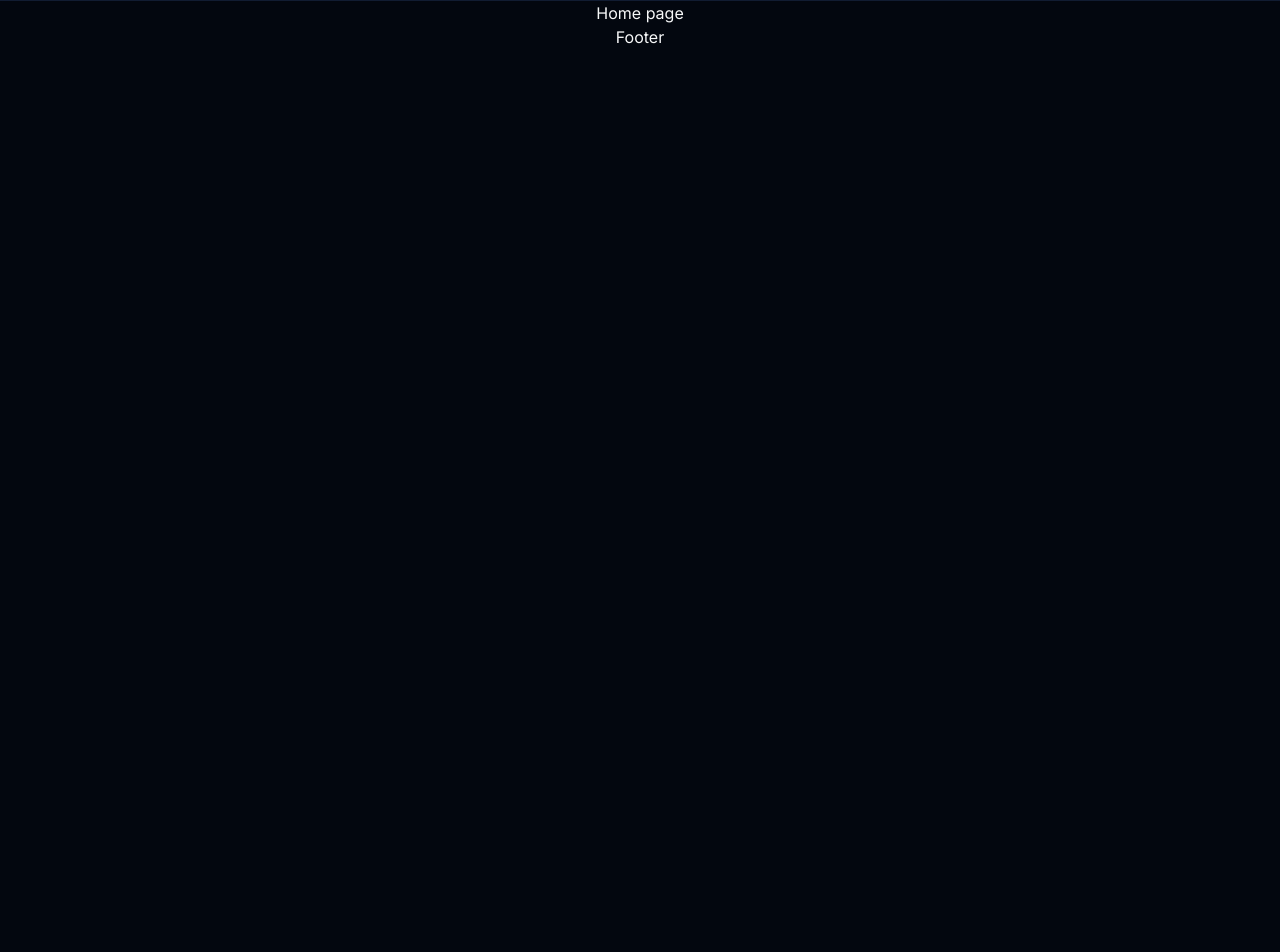
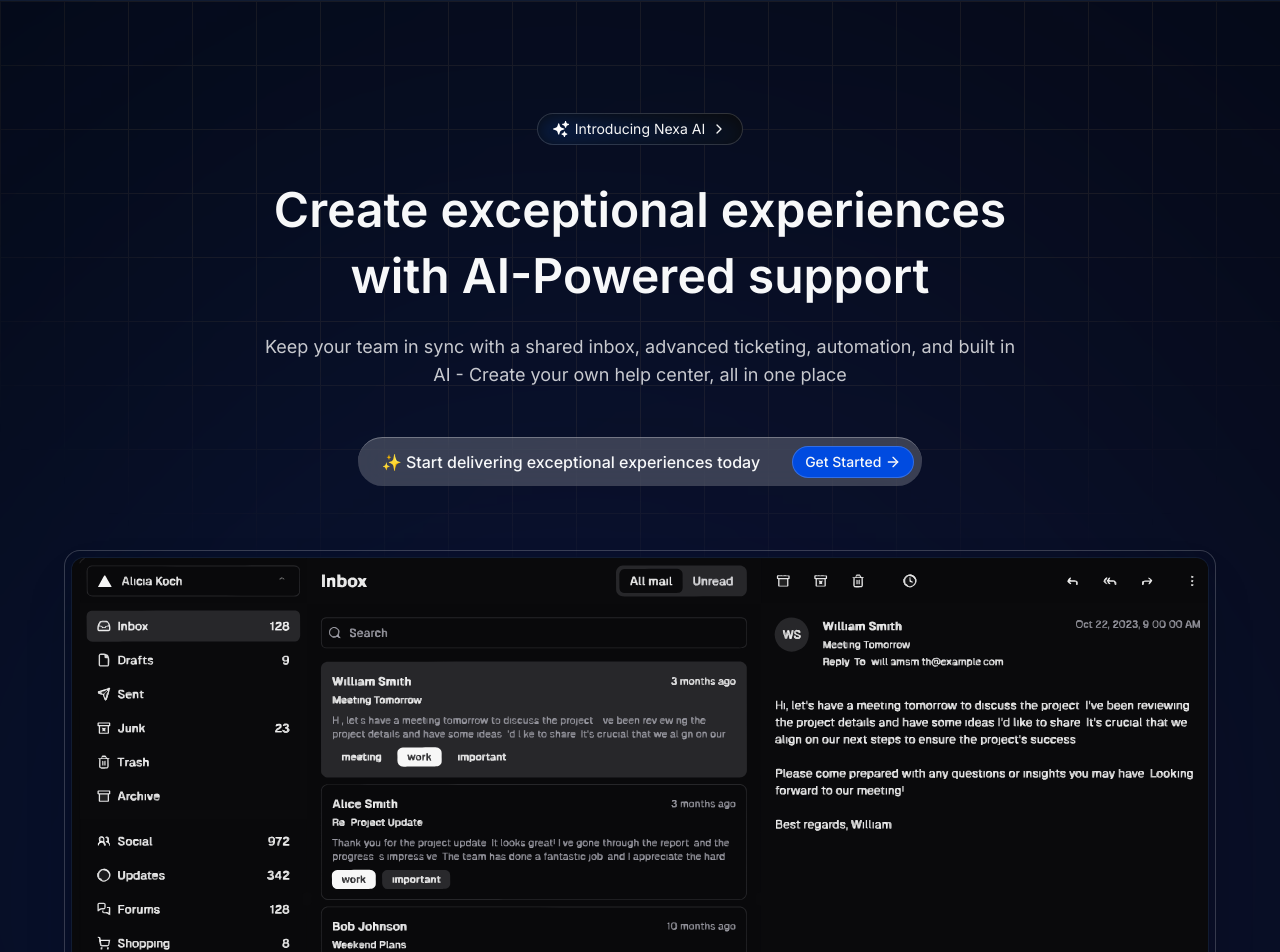
Before and after one commit to i-am-feyi/nexa, a Next.js app: page / in a window 1280 px wide. Shown: the part 55-1007 px from the top of the page. Before the commit the page ends 800 px from the top, so only its background shows below. Built offline with nearby package versions, Linux system fonts and the light colour scheme.

Commit message:
chore: implement hero section

```diff
--- a/app/(content)/page.tsx
+++ b/app/(content)/page.tsx
@@ -1,7 +1,12 @@
+import Hero from "@/components/hero";
 import React from "react";
 
 const HomePage = () => {
-  return <div>Home page</div>;
+  return (
+    <section className="w-full relative flex items-center justify-center flex-col px-4 md:px-0 py-8">
+      <Hero />
+    </section>
+  );
 };
 
 export default HomePage;
--- a/components/global/container.tsx
+++ b/components/global/container.tsx
@@ -1,3 +1,5 @@
+"use client";
+
 import { cn } from "@/lib/utils";
 import { motion } from "framer-motion";
 import React from "react";
--- a/components/global/wrapper.tsx
+++ b/components/global/wrapper.tsx
@@ -8,7 +8,7 @@ interface Props {
 
 const Wrapper: React.FC<Props> = ({ className, children }: Props) => {
   return (
-    <div className={cn("j-full mx-auto w-full max-w-screen-xl px-4 md:px-20", className)}>
+    <div className={cn("h-full mx-auto w-full max-w-screen-xl px-4 md:px-20", className)}>
       {children}
     </div>
   );
--- /dev/null
+++ b/components/hero.tsx
@@ -0,0 +1,87 @@
+import React from "react";
+import Wrapper from "./global/wrapper";
+import Container from "./global/container";
+import Image from "next/image";
+import { ArrowRight, ChevronRight } from "lucide-react";
+import Link from "next/link";
+import { Button } from "./ui/button";
+
+const Hero = () => {
+  return (
+    <Wrapper>
+      <div className="absolute inset-0 dark:bg-[linear-gradient(to_right,#e2e8f0_1px,transparent_1px),linear-gradient(to_bottom,#e2e8f0_1px,transparent_1px)])] bg-[linear-gradient(to_right,#161616_1px,transparent_1px),linear-gradient(to_bottom,#161616_1px,transparent_1px)] bg-[size:4rem_4rem] [mask-image:radial-gradient(ellipse_60%_50%_at_50%_0%,#000_70%,transparent_110%)] -z-10 h-[150vh]"></div>
+
+      <Container>
+        <div className="flex flex-col items-center justify-center py-20 h-full">
+          {/* Eyebrow/Pre-Heading  */}
+          <button className="group relative grid overflow-hidden rounded-full px-4 py-1 shadow-[0_1000px_0_0_hsl(0_0%_20%)_inset] transition-colors duration-200">
+            <span>
+              <span className="spark mask-gradient absolute inset-0 h-[100%] w-[100%] animate-flip overflow-hidden rounded-full [mask:linear-gradient(white,_transparent_50%)] before:absolute before:aspect-square before:w-[200%] before:rotate-[-90deg] before:animate-rotate before:bg-[conic-gradient(from_0deg,transparent_0_340deg,white_360deg)] before:content-[''] before:[inset:0_auto_auto_50%] before:[translate:-50%_-15%]" />
+            </span>
+            <span className="backdrop absolute inset-[1px] rounded-full bg-neutral-950 transition-colors duration-200 group-hover:bg-neutral-900" />
+            <span className="h-full w-full blur-md absolute bottom-0 inset-x-0 bg-gradient-to-tr from-primary/40"></span>
+            <span className="z-10 py-0.5 text-sm text-neutral-100 flex items-center justify-center gap-1.5">
+              <Image
+                src="/icons/sparkles-dark.svg"
+                alt="✨"
+                width={24}
+                height={24}
+                className="w-4 h-4"
+              />
+              Introducing Nexa AI
+              <ChevronRight className="w-4 h-4" />
+            </span>
+          </button>
+
+          {/* Hero Content */}
+          <div className="flex flex-col items-center mt-8 max-w-3xl w-11/12 md:w-full">
+            {/* Hero Text */}
+            <h1 className="text-4xl md:text-5xl lg:text-5xl md:!leading-snug font-semibold text-center bg-clip-text">
+              Create exceptional experiences with AI-Powered support
+            </h1>
+            <p className="text-base text-center md:text-lg text-foreground/80 mt-6">
+              Keep your team in sync with a shared inbox, advanced ticketing, automation,
+              and built in AI - Create your own help center, all in one place
+            </p>
+
+            {/* Hero CTA Button */}
+            <div className="hidden md:flex relative items-center justify-center mt-8 md:mt-12 w-full">
+              <Link
+                href="#"
+                className="flex items-center justify-center w-max rounded-full border-t border-foreground/30 bg-white/20 backdrop-blur-lg px-2 py-1 md:py-2 gap-2 md:gap-8 shadow-3xl shadow-background/40 cursor-pointer select-none"
+              >
+                <p className="text-foreground text-sm text-center md:text-base font-medium pl-4 pr-4 lg:pr-0">
+                  ✨ {"  "}Start delivering exceptional experiences today
+                </p>
+                <Button
+                  size="sm"
+                  className="rounded-full hidden lg:flex border border-foreground/20"
+                >
+                  Get Started
+                  <ArrowRight className="w-4 h-4 ml-1" />
+                </Button>
+              </Link>
+            </div>
+          </div>
+
+          {/* Image and Background Gradient + Blur */}
+          <div className="relative flex items-center py-10 md:py-20 w-full">
+            <div className="absolute top-1/2 left-1/2 -z-10 gradient w-3/4 -translate-x-1/2 h-3/4 -translate-y-1/2 inset-0 blur-[50rem]"></div>
+            <div className="-m-2 rounded-xl p-2 ring-1 ring-inset ring-foreground/20 lg:-m-4 lg:rounded-2xl bg-opacity-50 backdrop-blur-3xl">
+              <Image
+                src="/assets/dashboard.svg"
+                alt="banner image"
+                width={1200}
+                height={1200}
+                quality={100}
+                className="rounded-md lg:rounded-xl bg-foreground/10 shadow-2xl ring-1 ring-border"
+              />
+            </div>
+          </div>
+        </div>
+      </Container>
+    </Wrapper>
+  );
+};
+
+export default Hero;
--- a/components/navigation/footer.tsx
+++ b/components/navigation/footer.tsx
@@ -1,7 +1,7 @@
 import React from "react";
 
 const Footer = () => {
-  return <div>Footer</div>;
+  // return (<div>Footer</div>);
 };
 
 export default Footer;
```
